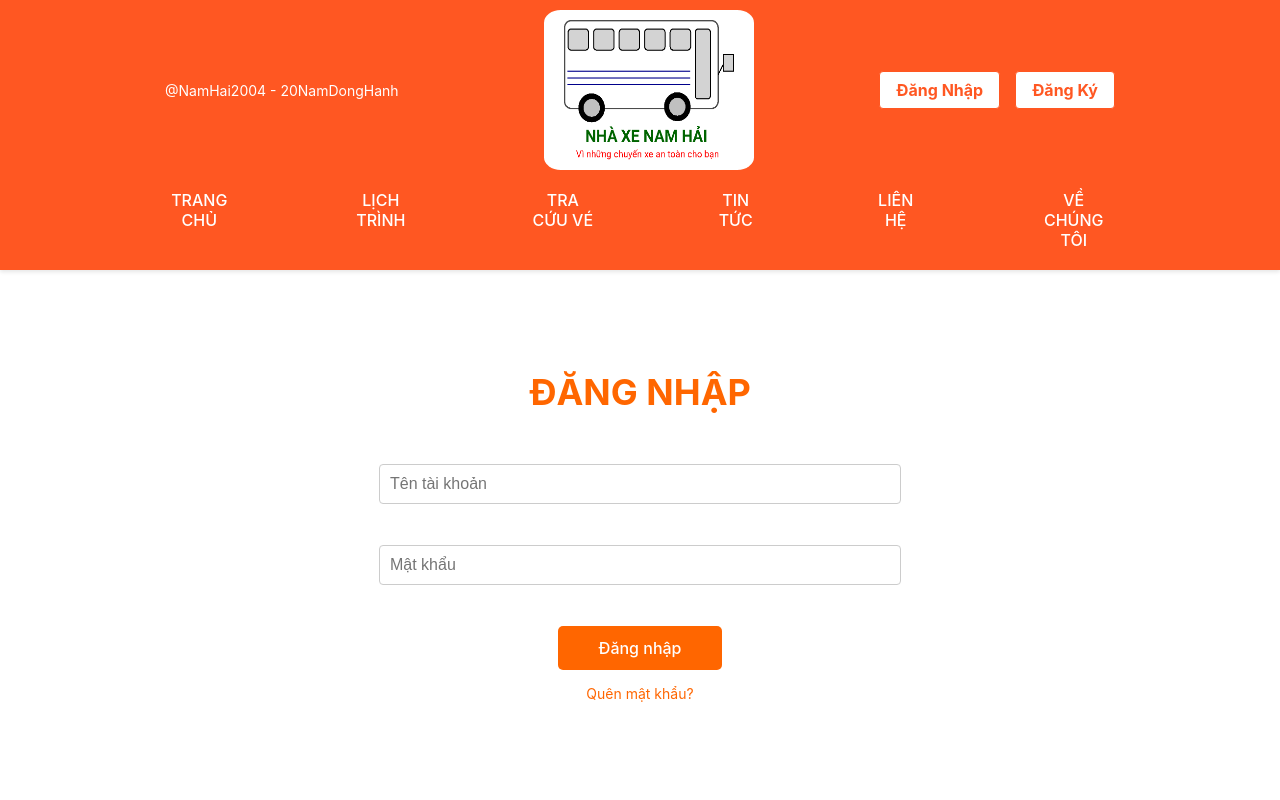
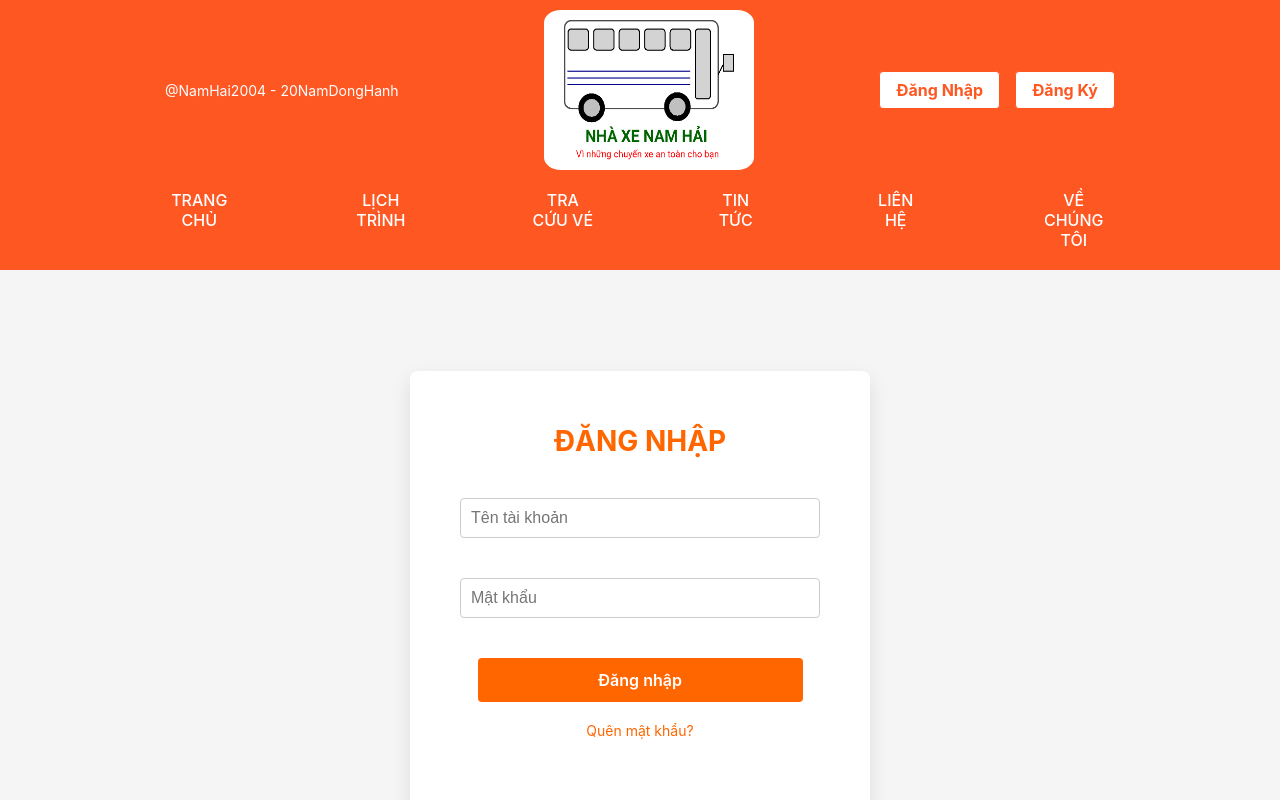
Before and after one commit to karuto1311/cnpm-, a React (Vite) app in the folder WebXeKhach/: page /login in a window 1280 px wide. Shown: the top 800 px of the page. Built offline with nearby package versions, Linux system fonts and the light colour scheme.

Commit message:
Update Logo + Nút Tìm chuyến xe

```diff
--- a/WebXeKhach/src/Components/Login.jsx
+++ b/WebXeKhach/src/Components/Login.jsx
@@ -3,9 +3,9 @@ import '../assets/Css/Login.css';
 
 function Login() {
     return (
-            <div className="login-content">
+        <div className="login-container">
+            <div className="login-box">
                 <h2 className="login-title">ĐĂNG NHẬP</h2>
-
                 <div className="form-ticket">
                     <form>
                         <div className="form-group">
@@ -21,6 +21,7 @@ function Login() {
                     </form>
                 </div>
             </div>
+        </div>
     );
 }
 
--- a/WebXeKhach/src/Components/MainContent.jsx
+++ b/WebXeKhach/src/Components/MainContent.jsx
@@ -115,8 +115,8 @@ function MainContent() {
               aria-label="Ngày đi"
             />
           </div>
-          <button className="search-button" onClick={handleSearch}>Tìm chuyến xe</button>
         </div>
+        <button className="search-button" onClick={handleSearch}>Tìm chuyến xe</button>
         {error && <div className="error-message">{error}</div>}
       </section>
 
--- a/WebXeKhach/src/assets/Css/Login.css
+++ b/WebXeKhach/src/assets/Css/Login.css
@@ -3,61 +3,70 @@
     justify-content: center;
     align-items: center;
     height: 100vh;
-    background-color: #f7f7f7;
+    background-color: #f5f5f5;
 }
 
 .login-box {
+    background-color: white;
+    width: 100%;
+    max-width: 400px;
+    padding: 30px;
+    box-shadow: 0 8px 20px rgba(0, 0, 0, 0.1);
+    border-radius: 8px;
     text-align: center;
-    width: 90%;
-    max-width: 225px;
-    padding: 15px;
-    background-color: white;
-    box-shadow: 0px 4px 8px rgba(0, 0, 0, 0.1);
-    border-radius: 10px;
-    display: flex;
-    flex-direction: column;
-    justify-content: center;
-    margin: 0;
-    height: auto;
+    transition: box-shadow 0.3s ease;
+}
+
+.login-box:hover {
+    box-shadow: 0 12px 24px rgba(0, 0, 0, 0.15);
 }
 
 .login-title {
+    font-size: 28px;
+    margin-bottom: 20px;
     color: #ff6600;
-    font-size: 36px;
-    margin-top: 100px;
+    font-weight: 700;
+    text-transform: uppercase;
 }
 
-.form-ticket {
-    margin-top: 5px;
+/* Các nhóm ô input */
+.form-group {
+    display: flex;
+    justify-content: center;
+    align-items: center;
 }
 
-.form-group {
-    margin-bottom: 1px;
+/* Đưa ô input vào giữa */
+.input-field {
+    width: 100%; /* Chiều rộng 100% */
+    padding: 12px;
+    border-radius: 4px;
+    border: 1px solid #ddd; /* Đường viền nhạt */
+    font-size: 16px;
+    transition: border-color 0.3s ease;
+    /* Bỏ max-width để ô có thể mở rộng theo khung */
+    margin: 0; /* Đảm bảo không có margin xung quanh */
 }
 
-.input-field {
-    width: 100%;
-    padding: 10px;
-    border-radius: 5px;
-    border: 1px solid #ccc;
-    font-size: 14px;
-    outline: none;
-}
-
+/* Khi focus vào ô input */
 .input-field:focus {
-    border-color: #ff6600;
+    border-color: #ff6600; /* Đổi màu viền khi focus */
+    outline: none; /* Xóa viền mặc định */
 }
 
 .button-ticket {
-    width: auto;
-    padding: 12px 40px;
+    width: 100%; /* Chiếm 100% chiều rộng của phần nhóm */
+    max-width: 325px;
+    padding: 12px;
     background-color: #ff6600;
     color: white;
     border: none;
-    border-radius: 5px;
+    border-radius: 4px;
     font-size: 16px;
     cursor: pointer;
-    margin-top: 20px;
+    transition: background-color 0.3s ease;
+    font-weight: 600;
+    margin: 20px auto; /* Khoảng cách phía trên nút */
 }
 
 .button-ticket:hover {
@@ -66,14 +75,18 @@
 
 .forgot-password {
     display: block;
-    margin-top: 10px;
-    margin-bottom: 0;
-    padding: 5px 0;
     color: #ff6600;
     font-size: 14px;
     text-decoration: none;
+    transition: color 0.3s ease;
 }
 
 .forgot-password:hover {
+    color: #e65c00;
     text-decoration: underline;
 }
+
+body {
+    font-family: 'Arial', sans-serif;
+    font-size: 16px;
+}
--- a/WebXeKhach/src/assets/Css/MainContent.css
+++ b/WebXeKhach/src/assets/Css/MainContent.css
@@ -56,12 +56,15 @@
   padding: 10px 20px;
   cursor: pointer;
   border-radius: 4px;
+  margin-top: 10px;
+  margin-bottom: 10px;
   transition: background-color 0.3s ease;
 }
 
 .search-button:hover {
   background-color: #e05a00;
 }
+
 
 .promotion-section,
 .popular-routes-section {
```
